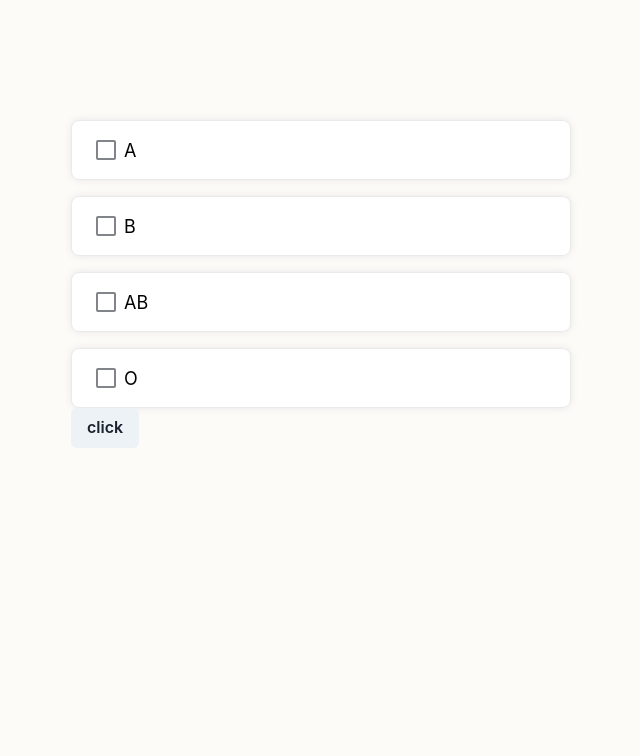
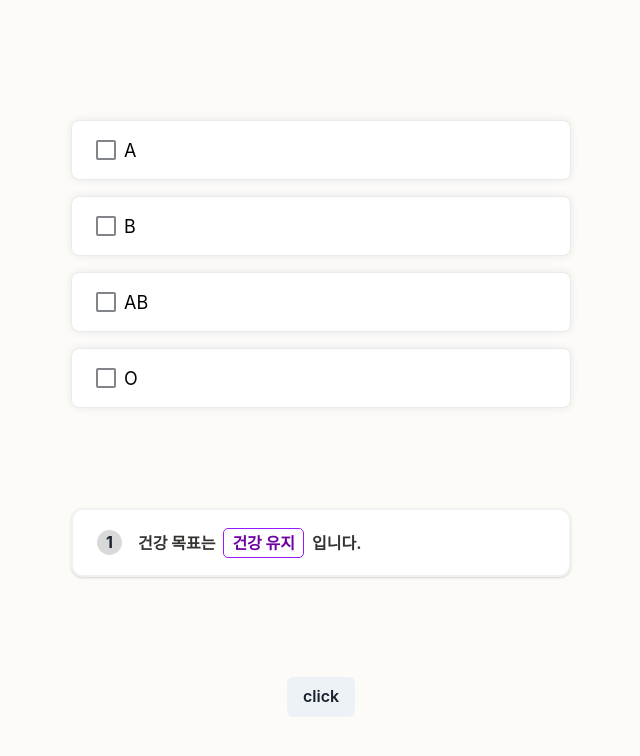
Before and after one commit to foodteacher/FoodTeacherV2-FE, a Next.js app: page /survey in a window 1280 px wide. Shown: the top 756 px of the page, without its empty margins (319-959 px from the left). Built offline with nearby package versions, Linux system fonts and the light colour scheme.

Commit message:
feat : 설문조사 결과 카드
Refs:[#60]

```diff
--- a/app/(beforeLogin)/signup/page.tsx
+++ b/app/(beforeLogin)/signup/page.tsx
@@ -2,12 +2,10 @@ import { SignupFunnel } from "@/app/(featured-slice)/widgets/signup-funnel/ui/fu
 import { Box } from "@chakra-ui/react";
 import React from "react";
 
-const SurveyPage = () => {
+export const SurveyPage = () => {
   return (
     <Box h={"100%"}>
       <SignupFunnel />
     </Box>
   );
 };
-
-export default SurveyPage;
--- /dev/null
+++ b/app/(featured-slice)/shared/ui/card/SurveyResultCard.tsx
@@ -0,0 +1,18 @@
+"use client";
+
+import { Card, CardBody, CardProps } from "@chakra-ui/react";
+
+interface SurveyResultCard extends CardProps {}
+
+export const SurveyResultCard = ({ children }: SurveyResultCard) => {
+  return (
+    <Card
+      w={"100%"}
+      border={"2px solid #F2F2F2"}
+      borderRadius={"12px"}
+      bg={"#FFFFFF"}
+    >
+      <CardBody padding={"20px 24px"}>{children}</CardBody>
+    </Card>
+  );
+};
--- /dev/null
+++ b/app/(featured-slice)/shared/ui/card/index.ts
@@ -0,0 +1 @@
+export { SurveyResultCard } from "./SurveyResultCard";
--- a/app/(featured-slice)/widgets/survey-funnel/ui/step/TestStep.tsx
+++ b/app/(featured-slice)/widgets/survey-funnel/ui/step/TestStep.tsx
@@ -1,10 +1,19 @@
 "use client";
 import { StepProps } from "../../../signup-funnel/types";
 import { useRouter } from "next/navigation";
-import { Box, Button, UseCheckboxProps } from "@chakra-ui/react";
+import {
+  Box,
+  Button,
+  HStack,
+  Highlight,
+  Text,
+  UseCheckboxProps,
+  VStack,
+} from "@chakra-ui/react";
 import { SubmitHandler, useForm } from "react-hook-form";
 import { BLOOD_TYPE_OTPIONS } from "../../../signup-funnel/const/const";
 import { FrontCheckBox } from "@/app/(featured-slice)/shared/ui/checkbox";
+import { SurveyResultCard } from "@/app/(featured-slice)/shared/ui/card";
 
 interface TestStep extends UseCheckboxProps, StepProps {}
 interface FormType {
@@ -25,7 +34,7 @@ export const TestStep = ({ goNextStep, setState, ...props }: any) => {
   };
 
   return (
-    <Box as="form" onSubmit={handleSubmit(submitFormHandler)}>
+    <VStack as="form" onSubmit={handleSubmit(submitFormHandler)} gap={"100px"}>
       <FrontCheckBox
         options={BLOOD_TYPE_OTPIONS}
         name={"bloodType"}
@@ -35,7 +44,40 @@ export const TestStep = ({ goNextStep, setState, ...props }: any) => {
         gap={"10px"}
         flexDir={"column"}
       />
+
+      <SurveyResultCard>
+        <HStack spacing={"16px"} w={"100%"}>
+          <Box
+            bg={"#D9D9D9"}
+            h={"25px"}
+            aspectRatio={"1"}
+            borderRadius={"50%"}
+            textAlign={"center"}
+            fontSize={"16px"}
+            fontWeight={"bold"}
+          >
+            1
+          </Box>
+          <Text color={"#333331"} fontWeight={"bold"} fontSize={"16px"}>
+            건강 목표는
+            <Highlight
+              query={"건강 유지"}
+              styles={{
+                border: "1px solid #961AFF",
+                padding: "4px 8px",
+                margin: "0px 8px",
+                borderRadius: "5px",
+                color: "#6D00A3",
+              }}
+            >
+              건강 유지
+            </Highlight>
+            입니다.
+          </Text>
+        </HStack>
+      </SurveyResultCard>
+
       <Button type={"submit"}>click</Button>
-    </Box>
+    </VStack>
   );
 };
```
Also changed, not shown: app/(featured-slice)/shared/ui/list/index.ts (added).
